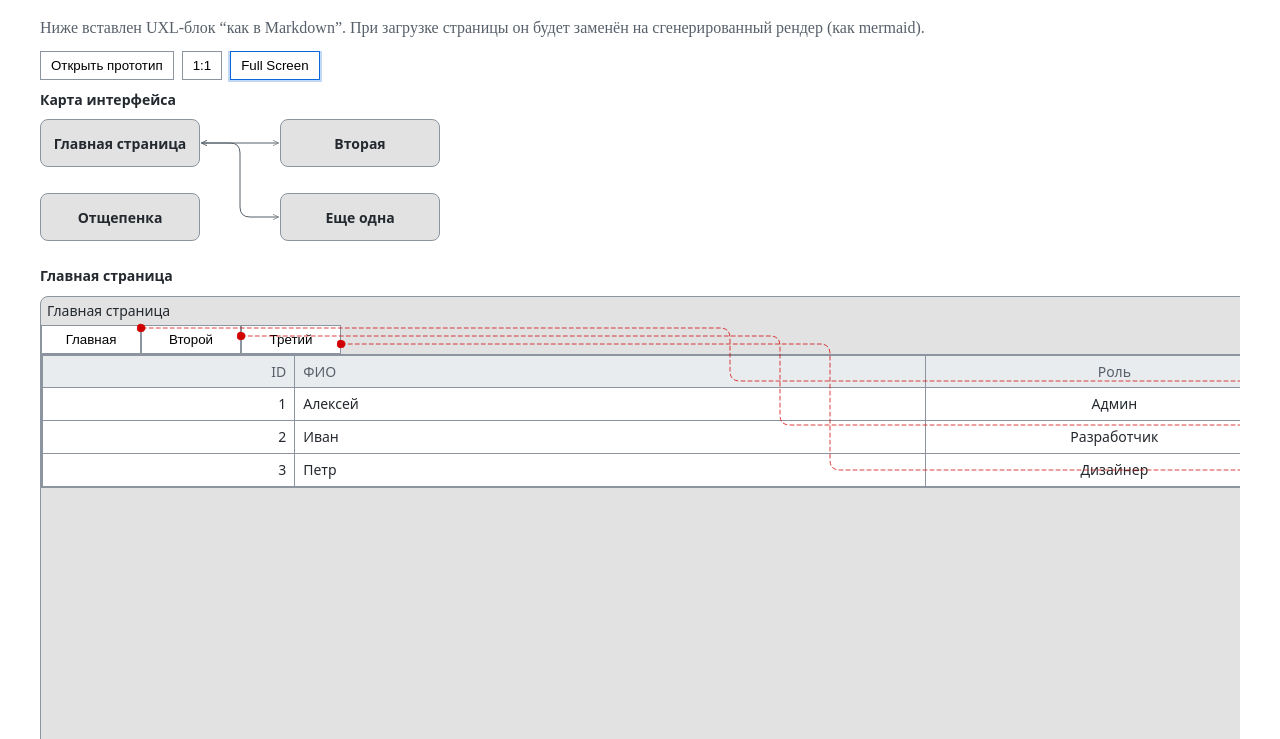
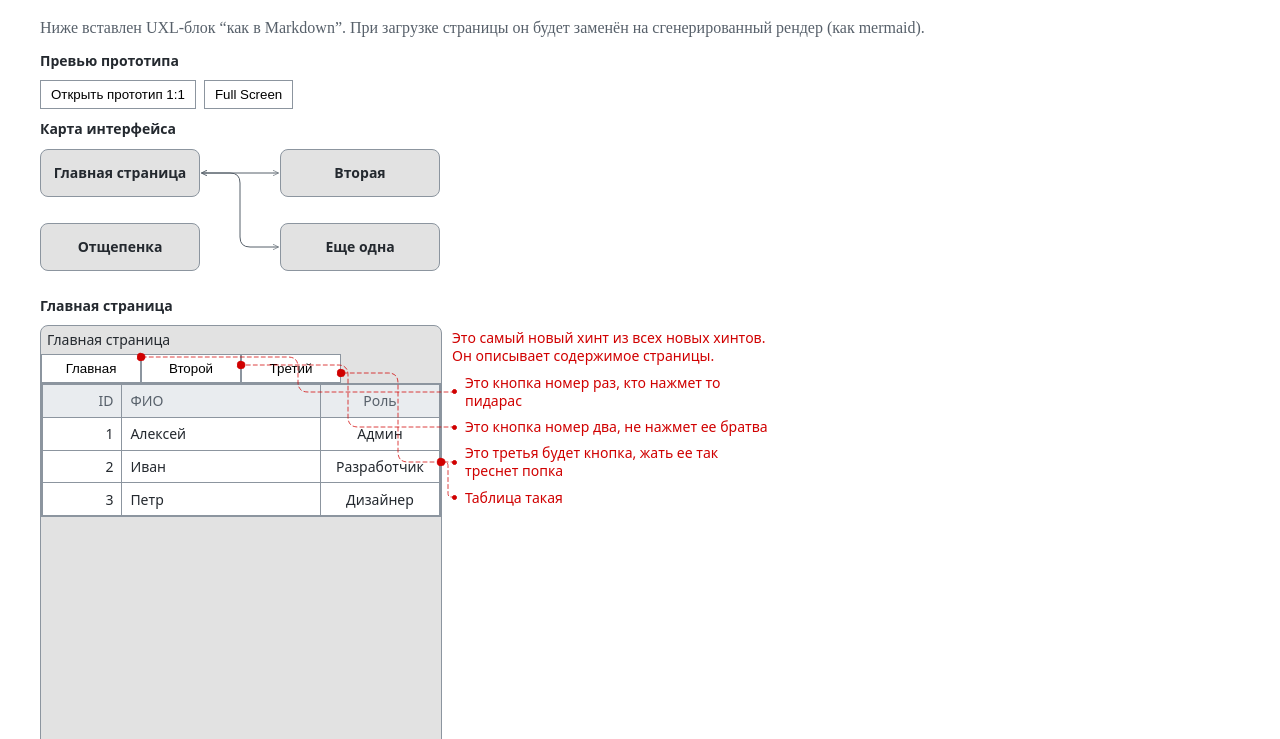
Before and after one commit to KhudyakovAlex/UXL, a plain HTML site: page index.html in a window 1280 px wide. Both pictures are taken after a click on the button "Full Screen". Shown: the part 61-800 px from the top of the page. Drawn offline with Linux system fonts and the light colour scheme.

Commit message:
Prototype open modes: 1:1 and Full Screen buttons

```diff
--- a/uxl.css
+++ b/uxl.css
@@ -56,6 +56,10 @@
   align-items: center;
   justify-content: center;
   padding: 8px;
+}
+
+.uxl-proto-root--fullscreen {
+  padding: 0;
 }
 
 .uxl-proto-frame {
--- a/uxl.js
+++ b/uxl.js
@@ -1992,12 +1992,13 @@
     return page;
   }
 
-  function openPrototypeForText(uxlText, { mode = "permissive" } = {}) {
+  function openPrototypeForText(uxlText, { mode = "permissive", view = "1:1" } = {}) {
     const key = `uxl-proto:${Date.now()}:${Math.random().toString(16).slice(2)}`;
     const lastKey = "uxl-proto:last";
-    localStorage.setItem(key, JSON.stringify({ uxlText: String(uxlText || ""), mode }));
+    const payload = { uxlText: String(uxlText || ""), mode, view: view === "fullscreen" ? "fullscreen" : "1:1" };
+    localStorage.setItem(key, JSON.stringify(payload));
     // Also store "last" so installed PWA can open a stable URL and still render the latest prototype.
-    localStorage.setItem(lastKey, JSON.stringify({ uxlText: String(uxlText || ""), mode }));
+    localStorage.setItem(lastKey, JSON.stringify(payload));
     // Open the app-like page (better mobile experience). It will load from "uxl-proto:last".
     window.open(`./prototype_app.html`, "_blank");
   }
@@ -2021,6 +2022,7 @@
     }
     const uxlText = String(payload.uxlText || "");
     const mode = payload.mode === "strict" ? "strict" : "permissive";
+    const view = payload.view === "fullscreen" ? "fullscreen" : "1:1";
 
     let ast;
     try {
@@ -2034,11 +2036,14 @@
     document.body.style.background = "#2b2b2b";
     document.body.style.margin = "0";
 
-    const root = el("div", { class: "uxl-root uxl-proto-root" });
+    const root = el("div", {
+      class: view === "fullscreen" ? "uxl-root uxl-proto-root uxl-proto-root--fullscreen" : "uxl-root uxl-proto-root",
+    });
     const frame = el("div", { class: "uxl-proto-frame" });
     const canvas = el("div", { class: "uxl-canvas" });
-    canvas.style.width = `${ast.window.w}px`;
-    canvas.style.height = `${ast.window.h}px`;
+    const win = view === "fullscreen" ? getViewportWindowSize({ pad: 0 }) : ast.window;
+    canvas.style.width = `${win.w}px`;
+    canvas.style.height = `${win.h}px`;
     frame.append(canvas);
     root.append(frame);
     document.body.replaceChildren(root);
@@ -2052,7 +2057,7 @@
       document.title = pageLabel(pageNode);
 
       canvas.replaceChildren();
-      layoutTree(canvas, pageNode, ast.window);
+      layoutTree(canvas, pageNode, win);
 
       // wire goto: switch pages inside prototype
       const buttons = Array.from(canvas.querySelectorAll('button.uxl-B[data-uxl-uid]'));
@@ -2088,13 +2093,14 @@
       const pad = 8;
       const availW = Math.max(0, vw - pad * 2);
       const availH = Math.max(0, vh - pad * 2);
-      const baseW = ast.window.w;
-      const baseH = ast.window.h;
-      // Allow upscaling on mobile only; on desktop keep scale <= 1 to avoid scrollbars.
+      const baseW = win.w;
+      const baseH = win.h;
+      // For Full Screen mode we never upscale (canvas already matches viewport).
+      // For 1:1 we allow upscaling on mobile only; on desktop keep scale <= 1 to avoid scrollbars.
       const isMobileLike =
         ("ontouchstart" in window || (navigator.maxTouchPoints || 0) > 0) &&
         Math.min(vw, vh) <= 900;
-      const maxScale = isMobileLike ? 4 : 1;
+      const maxScale = view === "fullscreen" ? 1 : isMobileLike ? 4 : 1;
       const scale = Math.max(0.1, Math.min(maxScale, availW / baseW, availH / baseH));
 
       frame.style.transformOrigin = "center center";
@@ -2109,11 +2115,10 @@
     renderCurrent();
   }
 
-  function getViewportWindowSize() {
+  function getViewportWindowSize({ pad = 16 } = {}) {
     const vv = window.visualViewport;
     const vw = vv ? vv.width : window.innerWidth;
     const vh = vv ? vv.height : window.innerHeight;
-    const pad = 16;
     return {
       w: Math.max(240, Math.floor(vw - pad)),
       h: Math.max(240, Math.floor(vh - pad)),
@@ -2122,37 +2127,18 @@
 
   function renderAst(ast, { uxlText = "", mode = "permissive" } = {}) {
     const root = el("div", { class: "uxl-root" });
+    root.append(el("div", { class: "uxl-map__title", text: "Превью прототипа" }));
     const toolbar = el("div", { class: "uxl-toolbar" });
-    const protoBtn = el("button", { class: "uxl-toolbar__btn", type: "button", text: "Открыть прототип" });
-    protoBtn.addEventListener("click", () => openPrototypeForText(uxlText, { mode }));
-    toolbar.append(protoBtn);
-
-    const viewModeKey = "uxl:viewMode";
-    const savedViewMode = localStorage.getItem(viewModeKey);
-    const viewMode = savedViewMode === "fullscreen" ? "fullscreen" : "1:1";
-
-    const btn11 = el("button", { class: "uxl-toolbar__btn", type: "button", text: "1:1" });
-    const btnFs = el("button", { class: "uxl-toolbar__btn", type: "button", text: "Full Screen" });
-    btn11.setAttribute("aria-pressed", viewMode === "1:1" ? "true" : "false");
-    btnFs.setAttribute("aria-pressed", viewMode === "fullscreen" ? "true" : "false");
-    if (viewMode === "1:1") btn11.classList.add("uxl-toolbar__btn--active");
-    if (viewMode === "fullscreen") btnFs.classList.add("uxl-toolbar__btn--active");
-
-    function rerenderWith(nextMode) {
-      localStorage.setItem(viewModeKey, nextMode);
-      const here = root;
-      const next = renderAst(ast, { uxlText, mode });
-      here.replaceWith(next);
-    }
-    btn11.addEventListener("click", () => rerenderWith("1:1"));
-    btnFs.addEventListener("click", () => rerenderWith("fullscreen"));
-    toolbar.append(btn11, btnFs);
+    const protoBtn11 = el("button", { class: "uxl-toolbar__btn", type: "button", text: "Открыть прототип 1:1" });
+    protoBtn11.addEventListener("click", () => openPrototypeForText(uxlText, { mode, view: "1:1" }));
+    const protoBtnFs = el("button", { class: "uxl-toolbar__btn", type: "button", text: "Full Screen" });
+    protoBtnFs.addEventListener("click", () => openPrototypeForText(uxlText, { mode, view: "fullscreen" }));
+    toolbar.append(protoBtn11, protoBtnFs);
     root.append(toolbar);
     root.append(el("div", { class: "uxl-map__title", text: "Карта интерфейса" }));
     root.append(renderMap(ast));
     const pagesWrap = el("div", { class: "uxl-pages" });
-    const windowOverride = viewMode === "fullscreen" ? getViewportWindowSize() : null;
-    for (const p of ast.pages) pagesWrap.append(renderPageSection(ast, p, { windowOverride }));
+    for (const p of ast.pages) pagesWrap.append(renderPageSection(ast, p));
     root.append(pagesWrap);
 
     const footer = el("div", { class: "uxl-footer" });
```
